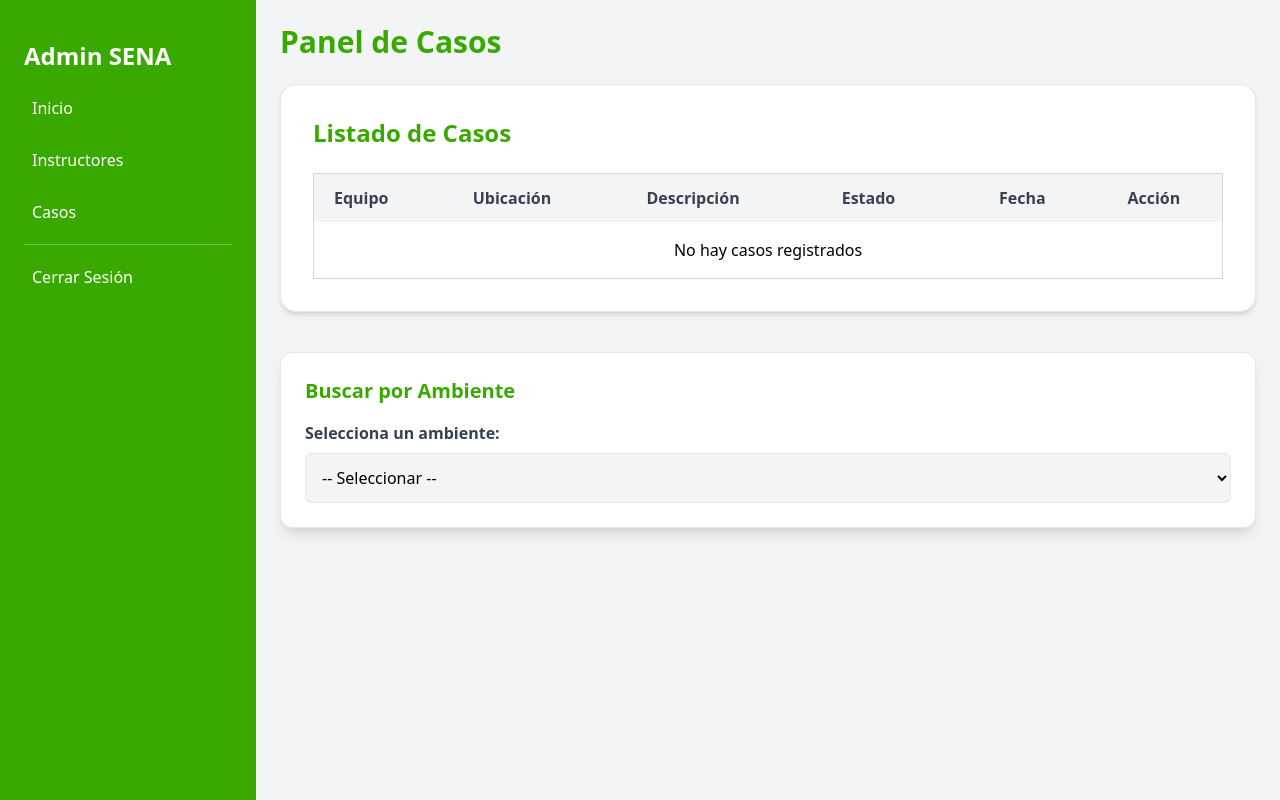
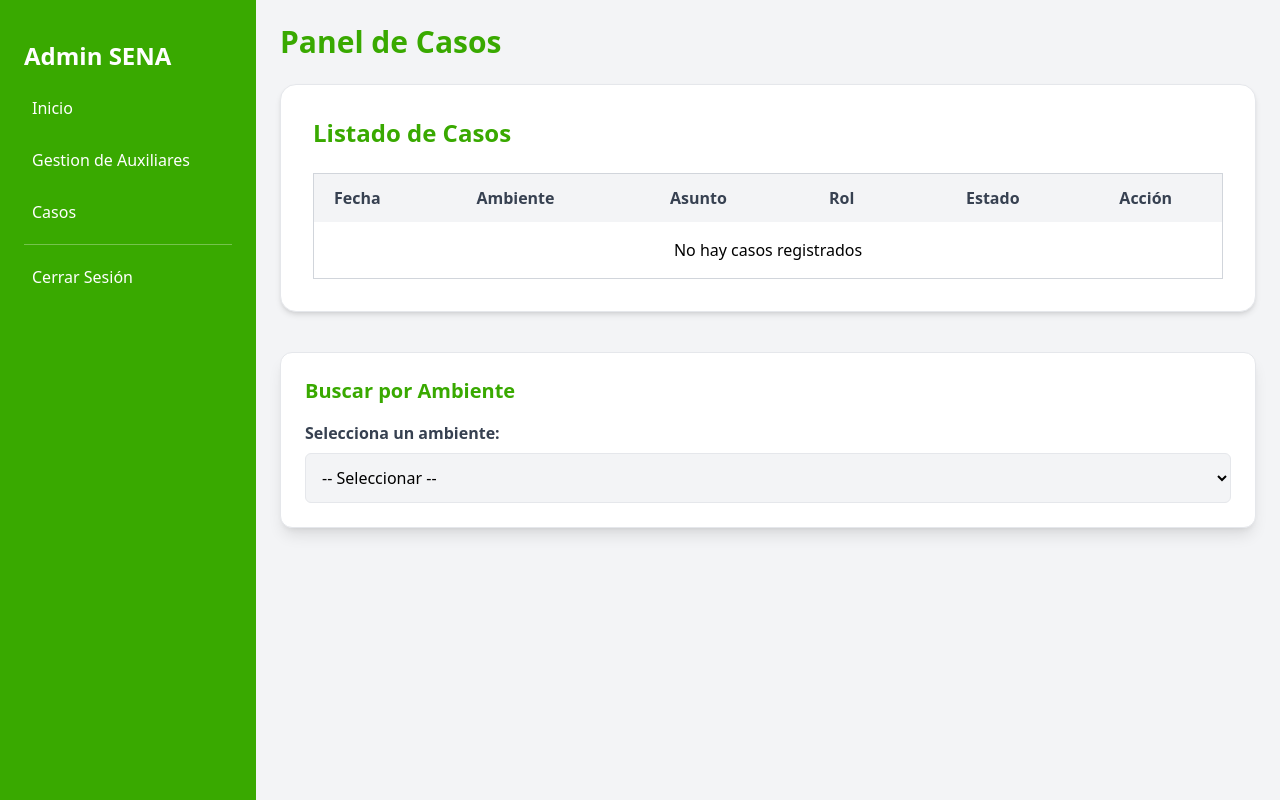
Before and after one commit to Stely69/mesa-de-ayuda, a PHP site: page /Tics/Tics in a window 1280 px wide. Run offline with PHP 8.4, Linux system fonts and the light colour scheme; data that the repository does not hold is empty; some libraries are stand-ins or nearby versions.

Commit message:
feat: update navigation and table structure in Tics.php for improved case management

```diff
--- a/public/views/Tics/Tics.php
+++ b/public/views/Tics/Tics.php
@@ -50,7 +50,7 @@
             <h1 class="text-2xl font-bold mb-6">Admin SENA</h1>
             <nav class="flex flex-col space-y-3">
                 <a href="../" class="p-2 hover:bg-white hover:text-senaGreen rounded">Inicio</a>
-                <a href="instructores" class="p-2 hover:bg-white hover:text-senaGreen rounded">Instructores</a>
+                <a href="GestiondeAuxiliares" class="p-2 hover:bg-white hover:text-senaGreen rounded">Gestion de Auxiliares</a>
                 <a href="pendientes" class="p-2 hover:bg-white hover:text-senaGreen rounded">Casos</a>
                 <hr class="border-white opacity-30">
                 <?php if (isset($_SESSION["id"])): ?>
@@ -70,11 +70,11 @@
                 <table class="min-w-full border border-gray-300 text-sm md:text-base">
                     <thead class="bg-gray-100 text-gray-700">
                         <tr>
-                            <th class="py-3 px-5 text-left">Equipo</th>
-                            <th class="py-3 px-5 text-left">Ubicación</th>
-                            <th class="py-3 px-5 text-left">Descripción</th>
-                            <th class="py-3 px-5 text-left">Estado</th>
-                            <th class="py-3 px-5 text-center">Fecha</th>
+                            <th class="py-3 px-5 text-left">Fecha</th>
+                            <th class="py-3 px-5 text-left">Ambiente</th>
+                            <th class="py-3 px-5 text-left">Asunto</th>
+                            <th class="py-3 px-5 text-left">Rol</th>
+                            <th class="py-3 px-5 text-center">Estado</th>
                             <th class="py-3 px-5 text-center">Acción</th>
                         </tr>
                     </thead>
@@ -85,15 +85,15 @@
                             } else {
                                 foreach ($listadecasos as $caso) {
                                     echo "<tr class='border-t'>";
-                                    echo "<td class='py-2 px-4'>" . htmlspecialchars($caso['producto_id']) . "</td>";
+                                    echo "<td class='py-2 px-4'>" . htmlspecialchars($caso["fecha_creacion"]) ."</td>";
                                     echo "<td class='py-2 px-4'>" . htmlspecialchars($caso['ambiente_id']) . "</td>";
                                     echo "<td class='py-2 px-4'>" . htmlspecialchars($caso['descripcion']) . "</td>";
+                                    echo "<td class='py-2 px-4'>    ". htmlspecialchars($caso["usuario_id"]) . "</td>";
                                     if ($caso["estado_id"] == "1") {
                                         echo "<td class='text-[#39A900] py-2 px-4'>Pendiente</td>";
                                     } else {
                                         echo "<td class='text-red-600 py-2 px-4'>Resuelto</td>";
                                     }
-                                    echo "<td class='py-2 px-4 text-center'>" . htmlspecialchars($caso["fecha_creacion"]) . "</td>";
                                     echo "<td class='py-2 px-4 text-center'>";
                                     echo "<a href=\"ver_caso?id=" . htmlspecialchars($caso['id']) . "\" class=\"px-4 py-2 bg-[#39A900] text-white rounded-xl font-bold shadow hover:bg-green-600 transition-all\">Ver</a>";
                                     echo "</td>";
```
